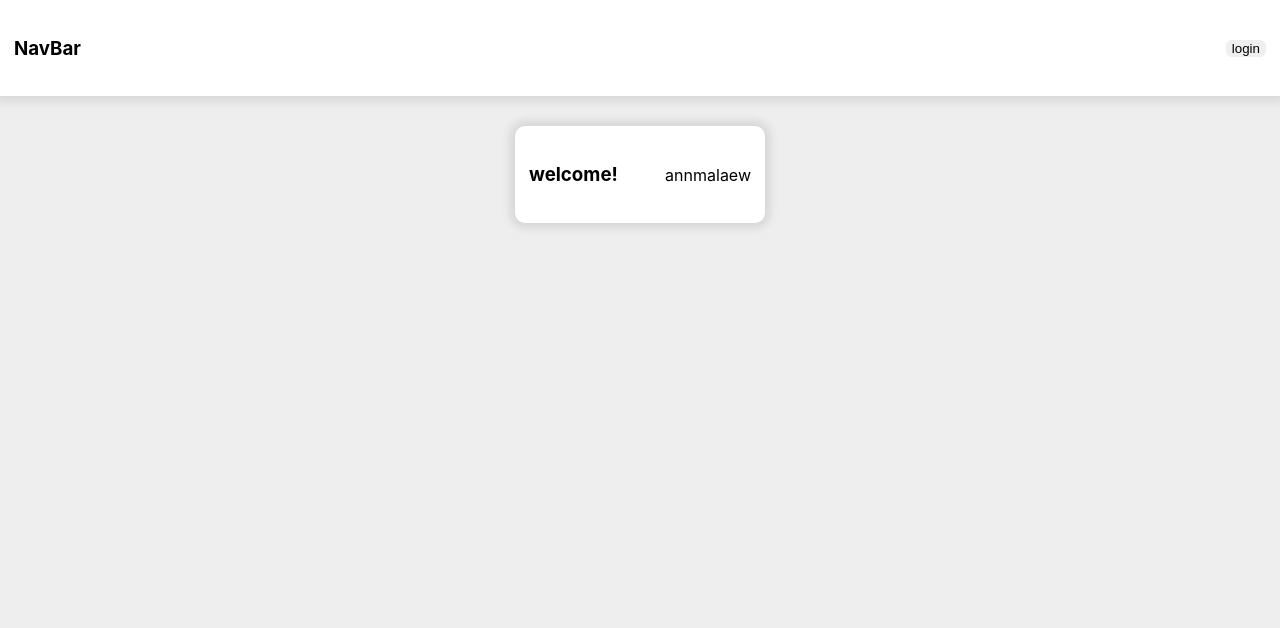
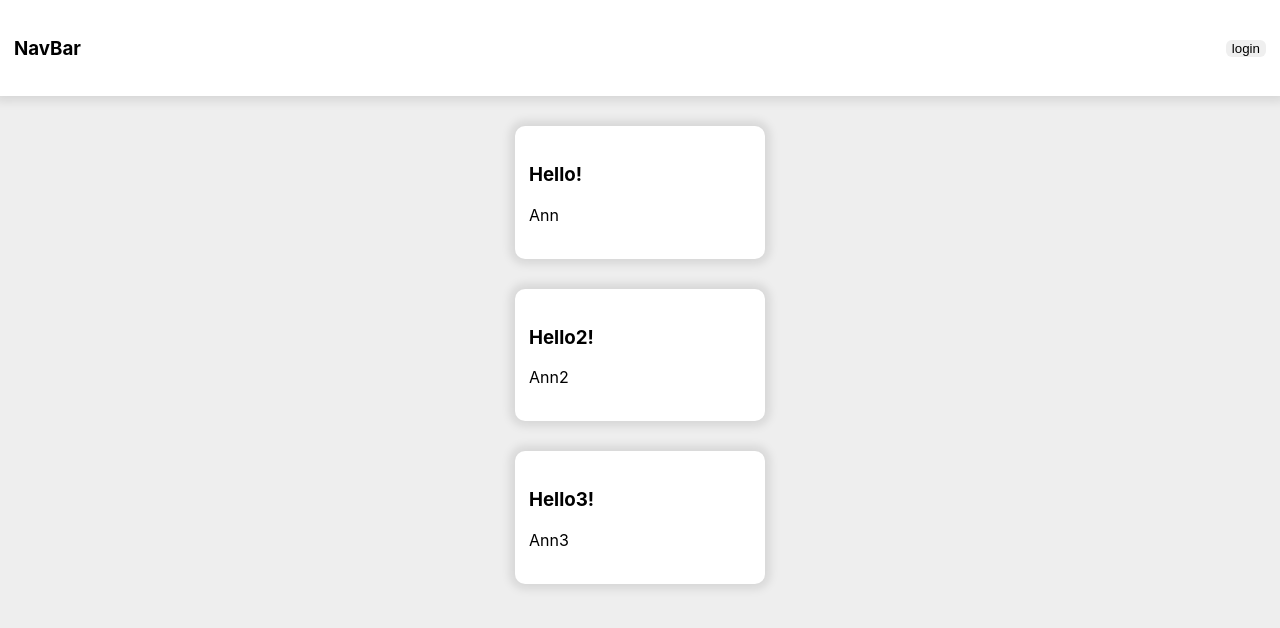
Before and after one commit to peeranutchat/my-first-react-app, a React (Vite) app: page / in a window 1280 px wide. Shown: the top 628 px of the page. Built offline with nearby package versions, Linux system fonts and the light colour scheme.

Commit message:
demo props

```diff
--- a/src/App.tsx
+++ b/src/App.tsx
@@ -6,7 +6,9 @@ function App() {
   return (
     <div className="App">
       <Navbar />
-      <Greeting />
+      <Greeting name="Ann" greetingMsg="Hello!" />
+      <Greeting name="Ann2" greetingMsg="Hello2!" />
+      <Greeting name="Ann3" greetingMsg="Hello3!" />
     </div>
   )
 }
--- a/src/components/Greeting.module.css
+++ b/src/components/Greeting.module.css
@@ -6,7 +6,7 @@
   border-radius: 10px;
   background-color: white;
   color: black;
-  display: flex;
+  /* display: flex; */
   justify-content: space-between;
   align-items: center;
   box-shadow: 0 0 10px 5px rgb(0 0 0 / 0.1);
--- a/src/components/Greeting.tsx
+++ b/src/components/Greeting.tsx
@@ -1,10 +1,15 @@
 import classes from './Greeting.module.css'
 
-const Greeting = () => {
+interface IGreetingProps {
+  name: string
+  greetingMsg: string
+}
+
+const Greeting = ({ name, greetingMsg }: IGreetingProps) => {
   return (
     <div className={classes.card}>
-      <h3>welcome!</h3>
-      <p>annmalaew</p>
+      <h3>{greetingMsg}</h3>
+      <p>{name}</p>
     </div>
   )
 }
```
